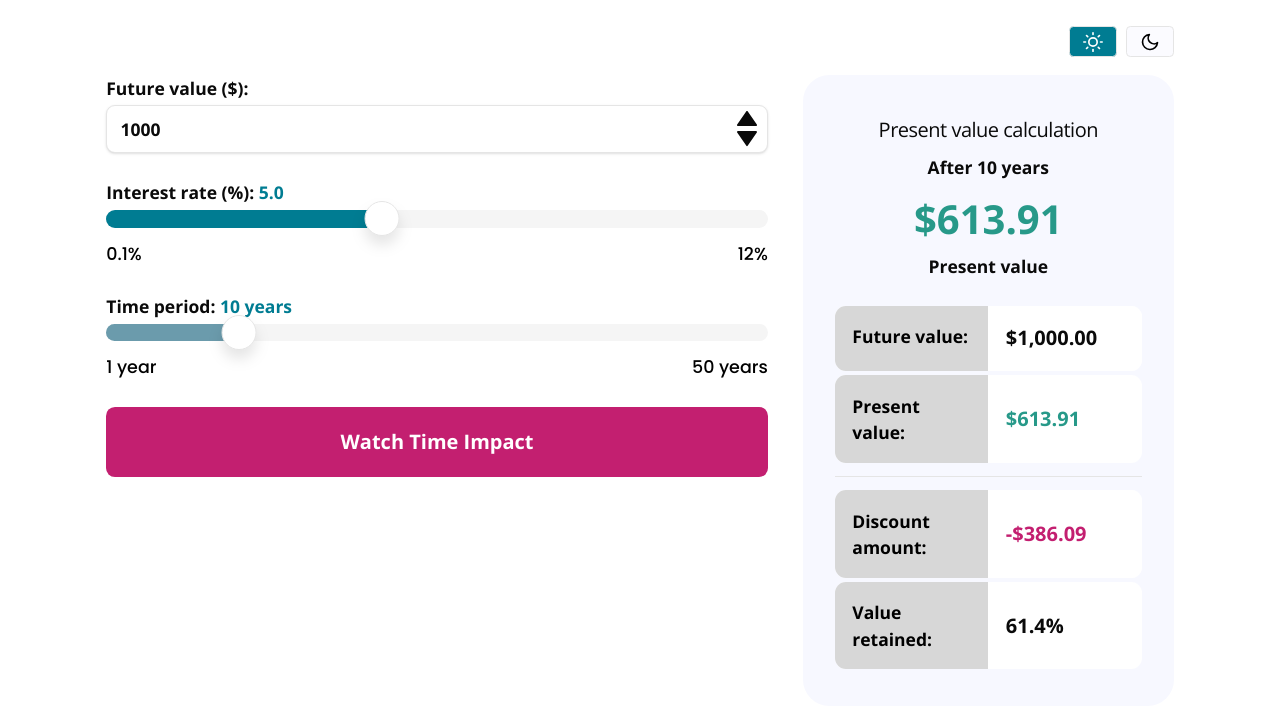
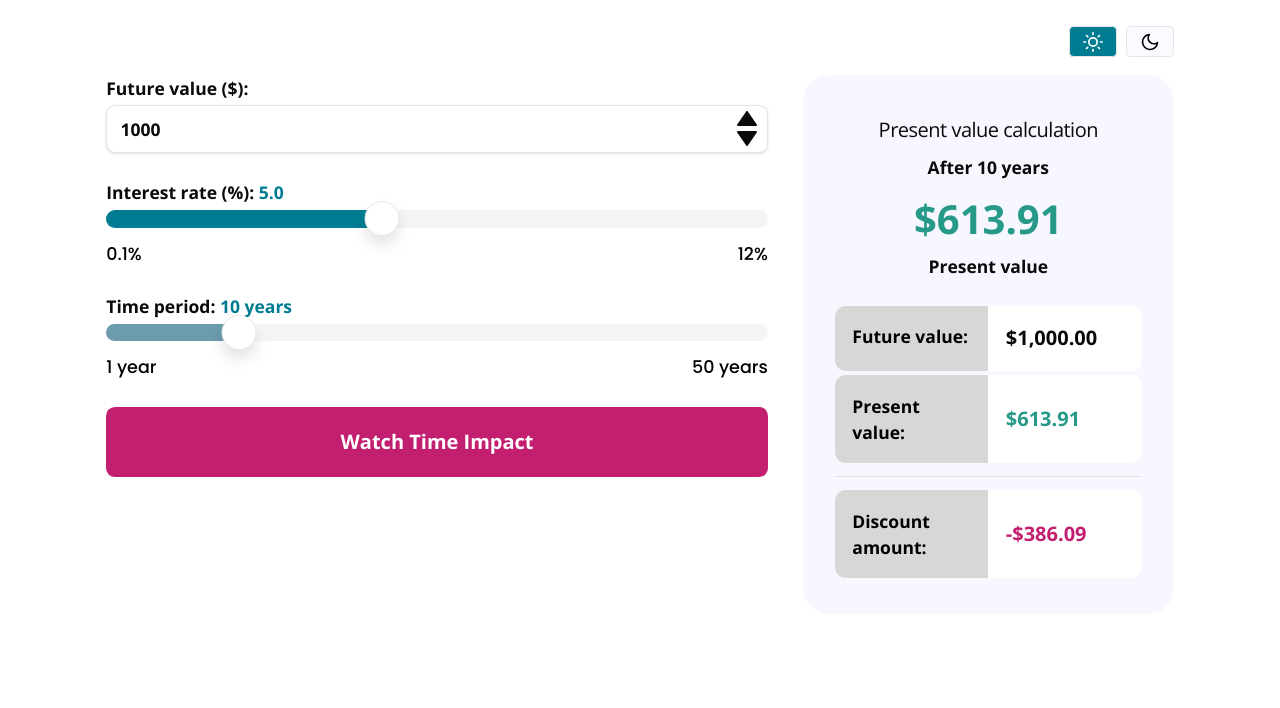
Before and after one commit to SU-SWS/ifdm_learning_apps, a Next.js app: page /interactives/present-value-calculator in a window 1280 px wide. Shown: the top 708 px of the page. Built offline with nearby package versions, Linux system fonts and the light colour scheme.

Commit message:
fix up from Rachel

```diff
--- a/app/interactives/present-value-calculator/page.tsx
+++ b/app/interactives/present-value-calculator/page.tsx
@@ -46,7 +46,6 @@ export default function PresentValueCalculator() {
   const displayYear = isAnimating ? animatedYear : timePeriod[0]
   const presentValue = calculatePresentValue(displayYear)
   const discountAmount = futureValue - presentValue
-  const valueRetained = (presentValue / futureValue) * 100
 
   return (
     <div className=" p-6 max-w-5xl mx-auto">
@@ -199,16 +198,6 @@ export default function PresentValueCalculator() {
                       })}
                       </div>
                     </div>
-                    <div className="flex flex-row mb-1 bg-[var(--results-white-background)] rounded-lg">
-                      <div
-                          className="w-[50%] h-full text-md p-4 font-bold text-black bg-grey-med-dark rounded-l-lg">
-                        Value retained:
-                      </div>
-                      <div
-                          className="w-[50%] h-full text-lg-title p-4 self-center rounded-r-lg font-bold text-[var(--foreground)] overflow-hidden text-ellipsis bg-[var(--secondary-background)]">
-                        {valueRetained.toFixed(1)}%
-                      </div>
-                    </div>
                   </div>
                   {/* Wrapper section ends */}
                 </div>
```
Also changed, not shown: app/interactives/interest-calculator/page.tsx (renamed from app/interactives/investment-calculator/page.tsx).
